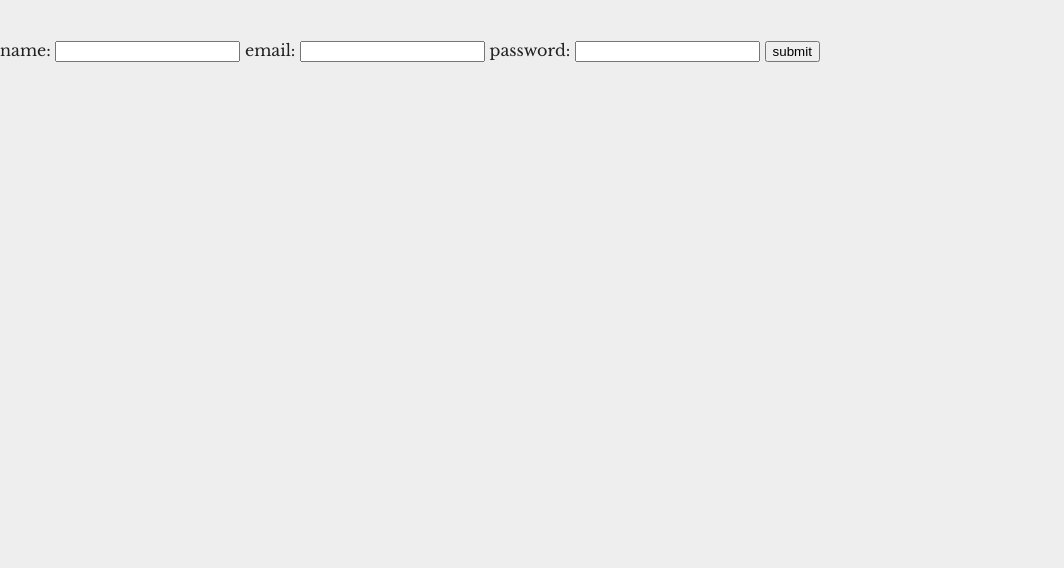
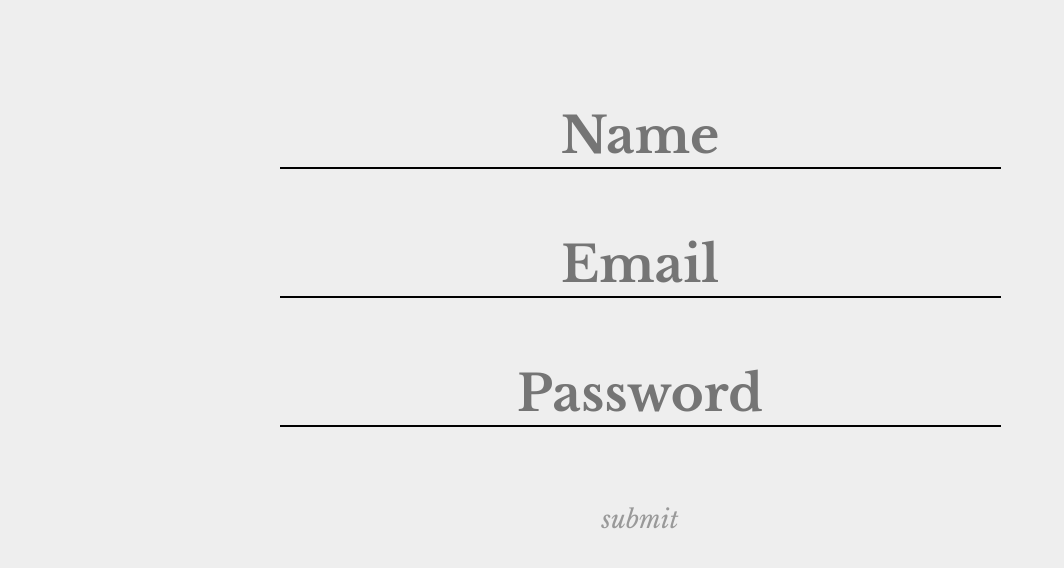
Before and after one commit to brycemholland/meanToDo, a website: page public/index.html at #!/register in a window 1280 px wide. Shown: the part 60-628 px from the top of the page, without its empty margins (0-1064 px from the left). Drawn offline with nearby package versions, Linux system fonts and the light colour scheme; some packages are replaced by stand-ins of ours.

Commit message:
work on styling

```diff
--- a/public/angular-app/user-display/user-display-controller.js
+++ b/public/angular-app/user-display/user-display-controller.js
@@ -1,11 +1,21 @@
 angular.module('meantodo').controller('UserController', UserController);
 
-function UserController(userDataFactory, $routeParams, $http, $httpParamSerializerJQLike, $route){
+function UserController(userDataFactory, $routeParams, $http, $httpParamSerializerJQLike, $route, $anchorScroll, $timeout, $scope){
   var vm = this;
   var userId = $routeParams.id;
   userDataFactory.userDisplay(userId).then(function(response){
     vm.user = response.data;
   });
+
+  // $scope.$on('$viewContentLoaded', function() {
+  //   vm.scrollToElement('new-task-container');
+  // });
+
+  // vm.scrollToElement = function(element){
+  //   $anchorScroll(element);
+  // };
+
+  $('input[name="newTask"]').focus();
 
   vm.showEditMode = function(index){
     var $thisTask = $('.task-show').eq(index);
--- a/public/angular-app/user-registration/user-registration.html
+++ b/public/angular-app/user-registration/user-registration.html
@@ -6,8 +6,8 @@
 </div>
 
 <form name="registrationForm" ng-submit="vm.registerUser()">
-  <label>name: </label><input type="text" name="name" required ng-model="vm.name">
-  <label>email: </label><input type="email" name="email" required ng-model="vm.email">
-  <label>password: </label><input type="password" name="password" required ng-model="vm.password">
+  <input type="text" name="name" placeholder="Name" required ng-model="vm.name">
+  <input type="email" name="email" placeholder="Email" required ng-model="vm.email">
+  <input type="password" name="password" placeholder="Password" required ng-model="vm.password">
   <button type="submit">submit</button>
 </form>
--- a/public/index.html
+++ b/public/index.html
@@ -15,7 +15,9 @@
     </a>
   </div>
 
-  <div ng-view></div>
+  <div class="main-container">
+    <div ng-view></div>
+  </div>
 
   <script src="node_modules/angular/angular.js"></script>
   <script src="node_modules/angular-route/angular-route.js"></script>
--- a/public/scss/global.scss
+++ b/public/scss/global.scss
@@ -6,8 +6,42 @@ html, body{
   font-family: $primaryFontFamily;
   margin: 0;
   min-height: 100vh;
+  overflow: auto;
   padding: 0;
   width: 100vw;
+}
+
+button{
+  background: none;
+  border: none;
+  color: $colorMed;
+  cursor: pointer;
+  font-family: $primaryFontFamily;
+  font-style: italic;
+  font-size: $fontSizeSmall;
+  padding: $spacingSmall;
+  outline: none;
+  -webkit-appearance: none;
+  &:hover{
+    color: $colorDark;
+  }
+}
+
+form{
+  text-align: center;
+  input[type="text"], input[type="email"], input[type="password"]{
+    background-color: transparent;
+    border: none;
+    border-bottom: 2px black solid;
+    display: block;
+    font-family: $primaryFontFamily;
+    font-weight: 700;
+    font-size: $fontSizeLarge;
+    margin: $spacingMed auto;
+    outline: none;
+    padding: 0;
+    text-align: center;
+  }
 }
 
 .header{
@@ -32,3 +66,10 @@ html, body{
     }
   }
 }
+
+.main-container{
+  list-style: none;
+  margin: auto;
+  padding: 0;
+  width: 90%;
+}
--- a/public/scss/master.scss
+++ b/public/scss/master.scss
@@ -2,7 +2,7 @@ $fontSizeLarge: 50px;
 $fontSizeSmall: 25px;
 
 $spacingSmall: 1vw;
-$spacingMedium: 5vw;
+$spacingMed: 5vw;
 $spacingLarge: 15vw;
 
 $primaryFontFamily: 'Libre Baskerville', serif;
--- a/public/scss/tasks.scss
+++ b/public/scss/tasks.scss
@@ -16,7 +16,8 @@
   padding: 0;
   width: 90%;
   .task-container{
-    min-height: $spacingLarge;
+    //min-height: $spacingLarge;
+    margin: $spacingMed 0;
     position: relative;
     text-align: center;
     .task-show, .task-form, .new-task-form{
@@ -28,7 +29,7 @@
         font-size: $fontSizeLarge;
         margin: auto;
         text-align: center;
-        width: 50%;
+        width: 100%;
       }
       input[type="text"]{
         border: none;
@@ -48,14 +49,14 @@
         box-sizing: border-box;
         padding: 0 $spacingSmall;
         text-align: center;
-        button{
-          background: none;
-          border: none;
-          font-family: $primaryFontFamily;
-          outline: none;
-          padding: 0;
-          -webkit-appearance: none;
-        }
+        // button{
+        //   background: none;
+        //   border: none;
+        //   font-family: $primaryFontFamily;
+        //   outline: none;
+        //   padding: 0;
+        //   -webkit-appearance: none;
+        // }
         .edit-task-button{
           color: $colorMed;
           cursor: pointer;
@@ -71,3 +72,7 @@
     }
   }
 }
+
+.tasks-container{
+  position: relative;
+}
```
Also changed, not shown: public/angular-app/user-display/user.html (+3 -4 lines), public/css/global.css, public/css/tasks.css.
